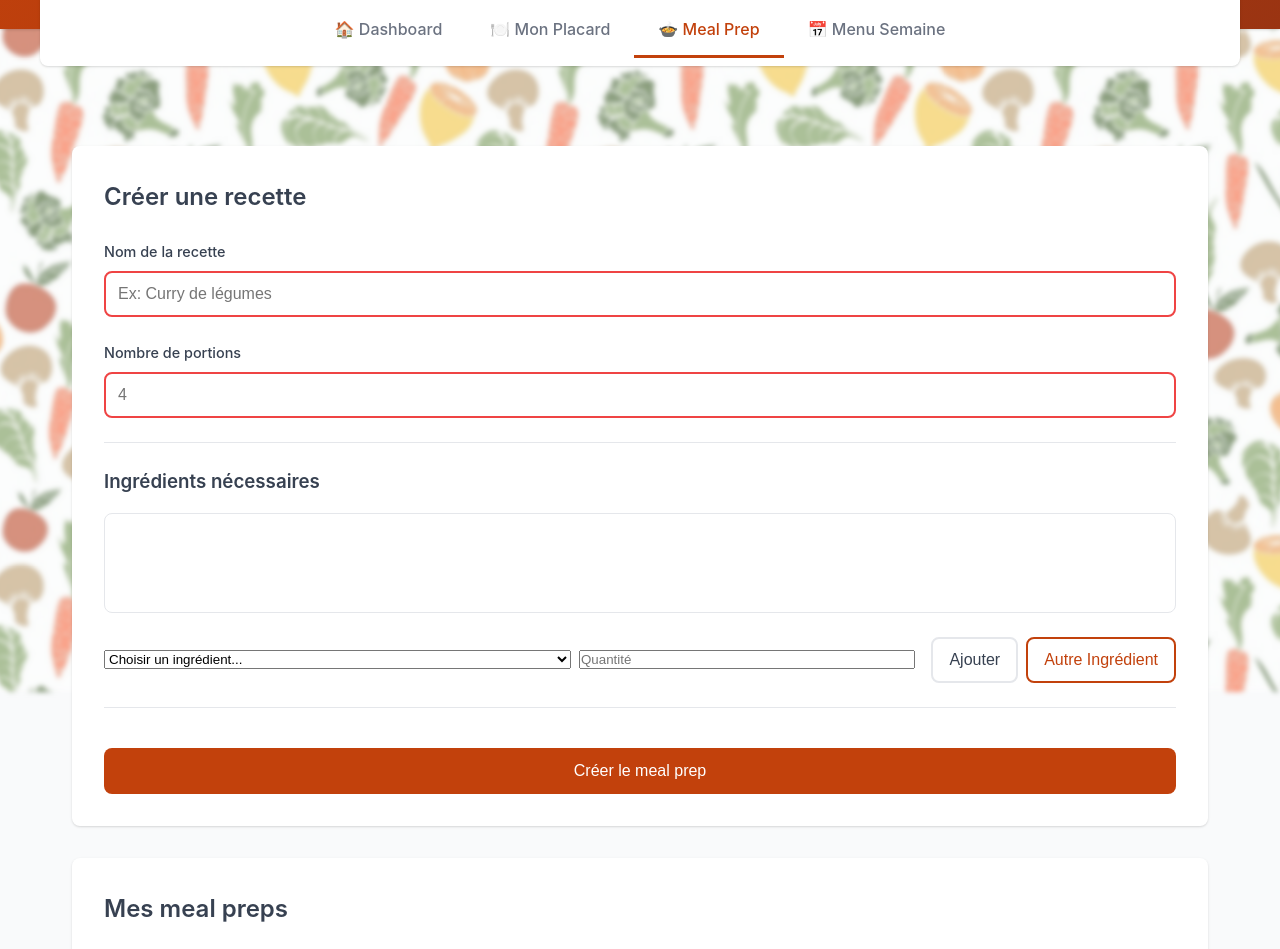
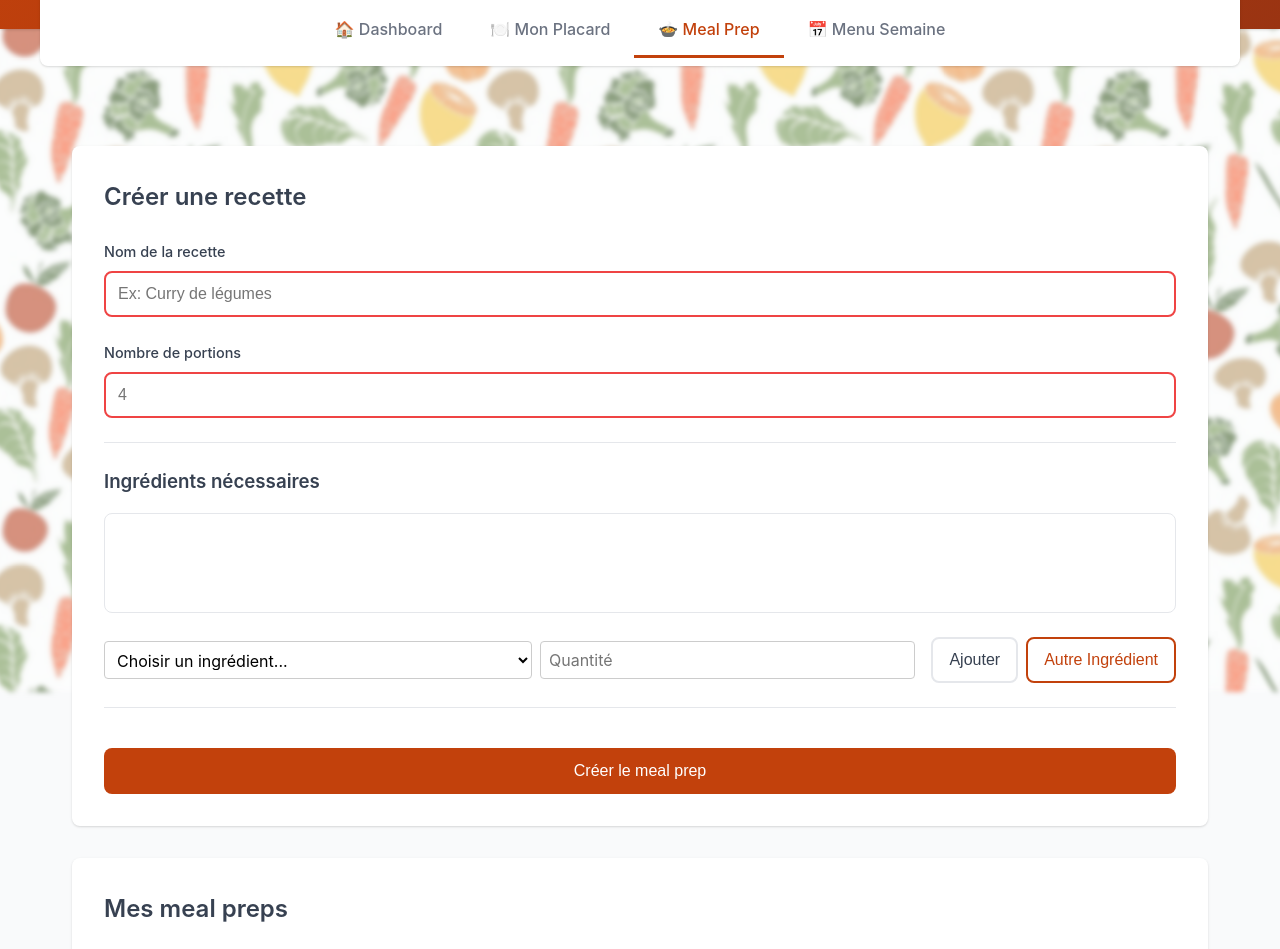
Before and after one commit to AllieEco/cooking_mamamia, a plain HTML site: page mealprep.html in a window 1280 px wide. Shown: the part 148-1097 px from the top of the page. Drawn offline with Linux system fonts and the light colour scheme.

Commit message:
Add styling for ingredient input  in meal prep form

```diff
--- a/mealprep.css
+++ b/mealprep.css
@@ -72,6 +72,17 @@
     gap: 0.5rem;
     align-items: center;
     flex-wrap: wrap;
+}
+
+.ajouter-ingredient input, .ajouter-ingredient select {
+    padding: 8px;
+    border: 1px solid #ccc;
+    border-radius: 4px;
+    font-size: 1em;
+    font-family: inherit;
+    background-color: white;
+    height: 38px;
+    box-sizing: border-box;
 }
 
 .ajouter-ingredient .btn-secondary,
```
